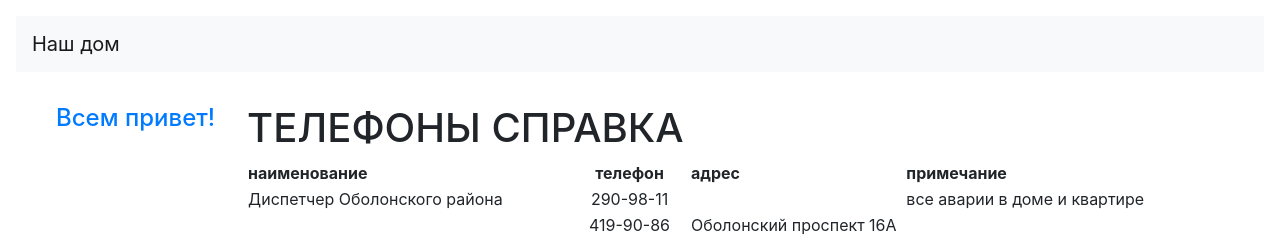
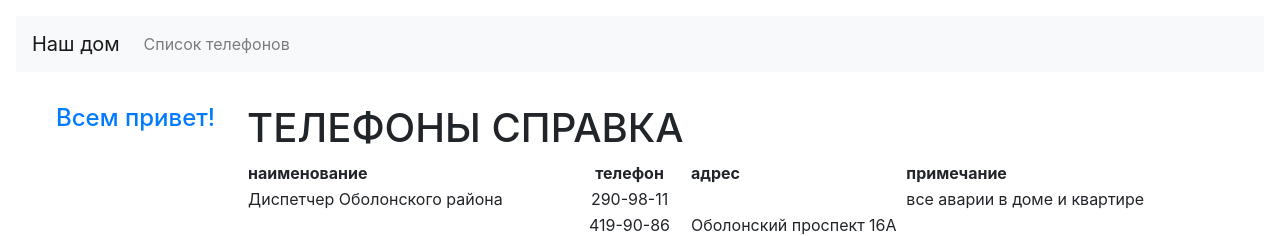
Before and after one commit to heroes-kiev/16b, a Jekyll site: the page built from phones.md, in a window 1280 px wide. Shown: the top 236 px of the page. Built offline with Jekyll 4.4.1, drawn with Linux system fonts in a browser that asks for light colours.

Commit message:
fix navbar

```diff
--- a/_layouts/default.html
+++ b/_layouts/default.html
@@ -12,19 +12,21 @@
   <body>
     <div id="layout">
       <header>
-        <nav class="navbar navbar-light bg-light">
+        <nav class="navbar navbar-expand-lg navbar-light bg-light">
           <a class="navbar-brand" href="/">{{ site.title }}</a>
 
-          <div class="collapse navbar-collapse" id="navbarNav">
-            <ul class="navbar-nav mr-auto">
+          <button class="navbar-toggler" type="button" data-toggle="collapse" data-target="#navbarNav" aria-controls="navbarNav" aria-expanded="false" aria-label="Toggle navigation">
+            <span class="navbar-toggler-icon"></span>
+          </button>
+
+          <div class="collapse navbar-collapse" id="navbarNavAltMarkup">
+            <div class="navbar-nav">
               {% for page in site.pages %}
                 {% unless page.exclude %}
-                  <li class="nav-item">
-                    <a href="{{page.url}}">{{page.title}}</a>
-                  </li>
+                  <a class="nav-item nav-link" href="{{page.url}}">{{page.title}}</a>
                 {% endunless %}
               {% endfor %}
-            </ul>
+            </div>
           </div>
 
         </nav>
```
